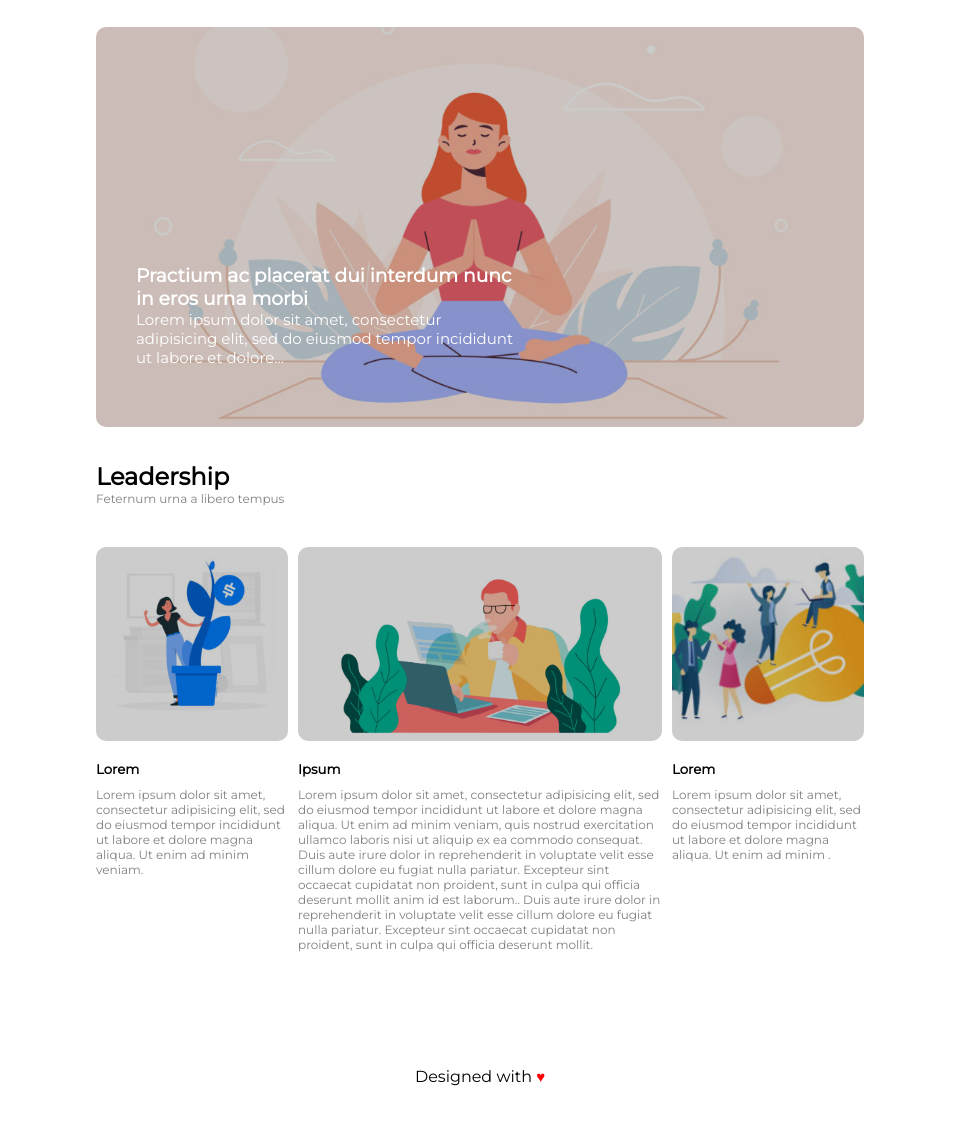
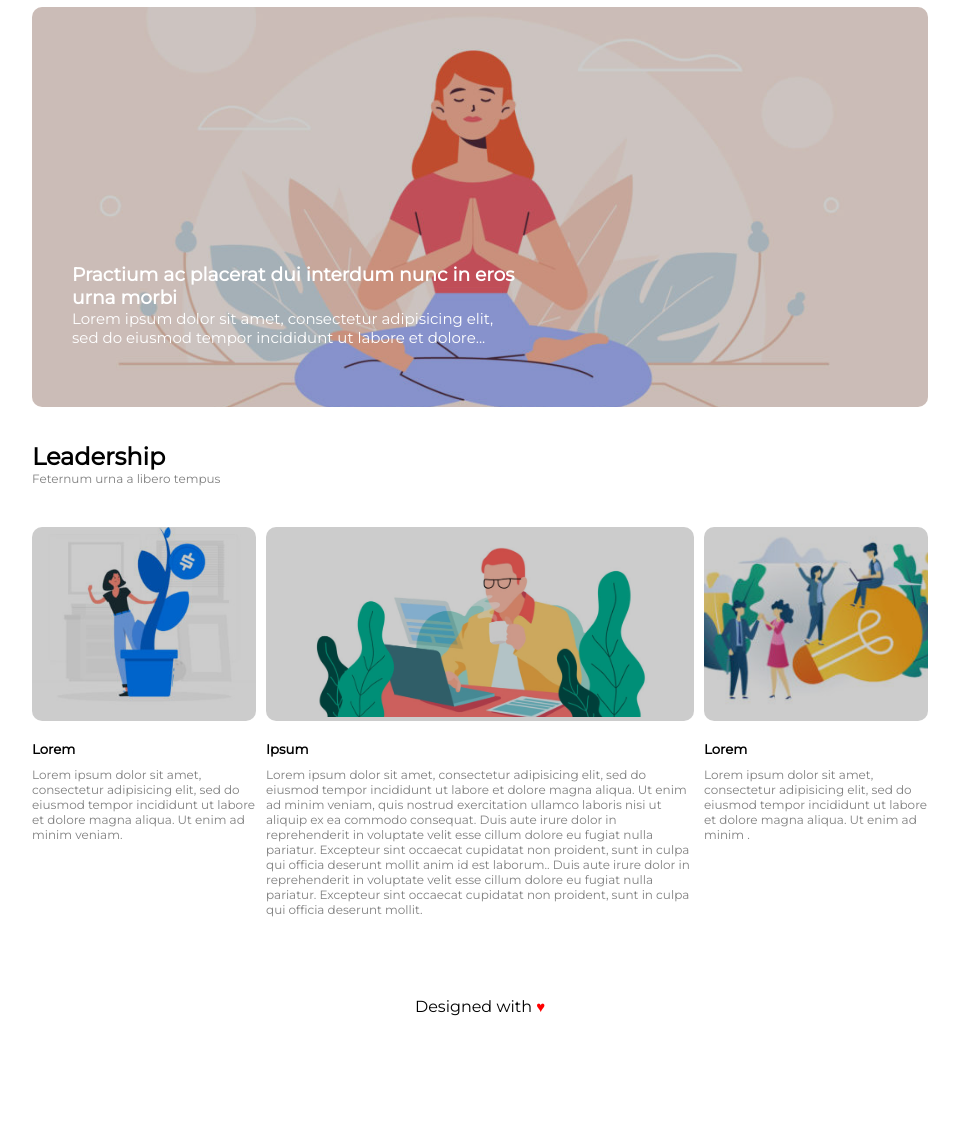
Before and after one commit to chrishut10/htmlcss-wp, a plain HTML site: page index.html in a window 1280 px wide. Shown: the part 123-1260 px from the top of the page, without its empty margins (160-1119 px from the left). After the commit the page ends 1190 px from the top, so only its background shows below. Drawn offline with Linux system fonts and the light colour scheme.

Commit message:
upgrade 3

```diff
--- a/css/style.css
+++ b/css/style.css
@@ -13,7 +13,8 @@
 }
 
 #container{
-  margin: 20px 20%;
+  margin: 0 auto;
+  width: 70%;
 }
 
 body{
@@ -121,7 +122,7 @@ header{
   margin-bottom: 10px;
   /* debug */
   /* background-color: skyblue; */
-  height: 500px;
+  height: 450px;
 }
 
 .contenitore{
@@ -145,7 +146,7 @@ header{
   margin: 0 10px;
   /* debug */
   /* background-color: orange; */
-  height: 500px;
+  height: 450px;
 }
 
 
```
